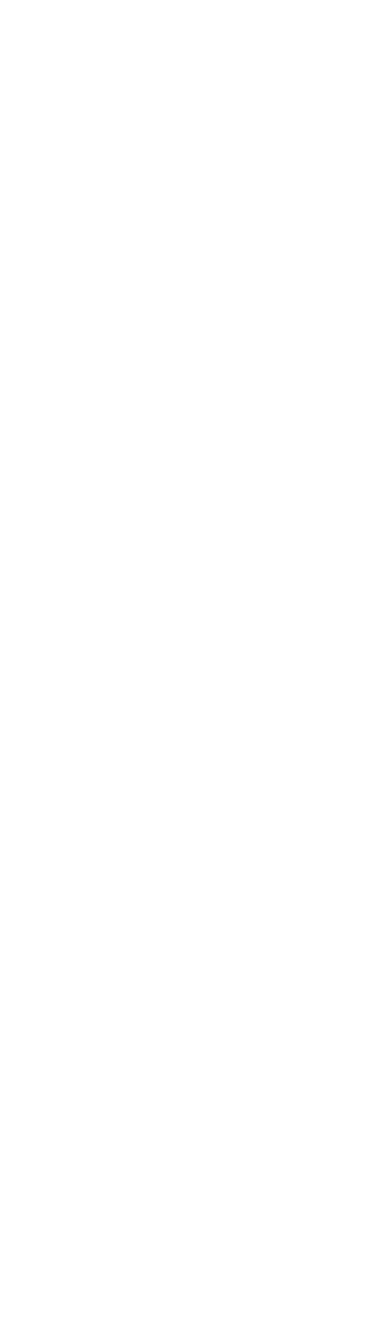
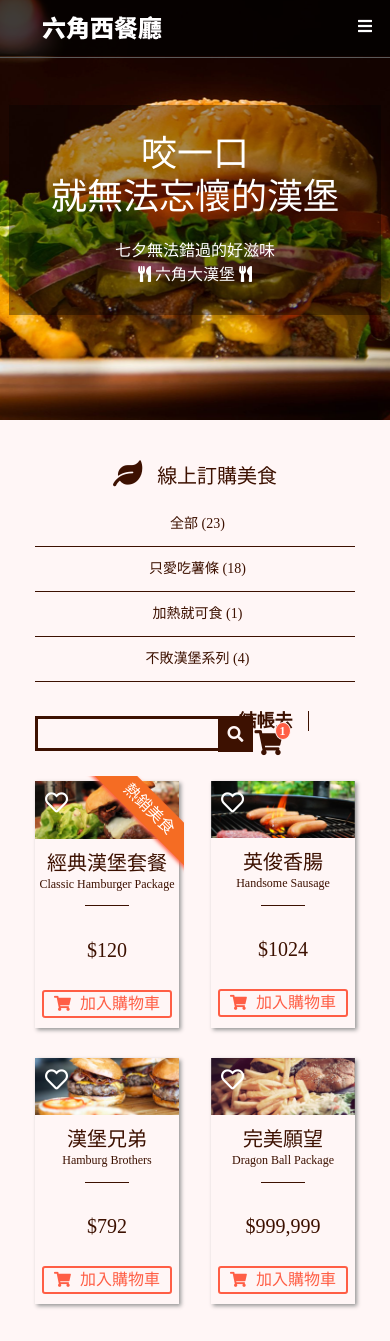
Before and after one commit to moonstrand/RWD-Final, a plain HTML site: page cart.html in a window 390 px wide. Shown: the top 1341 px of the page. Before the commit the page ends 844 px from the top, so only its background shows below. Drawn offline with Linux system fonts and the light colour scheme.

Commit message:
update all

```diff
--- a/cart.html
+++ b/cart.html
@@ -0,0 +1,152 @@
+<!DOCTYPE html>
+<html lang="en">
+<head>
+    <meta charset="UTF-8">
+    <meta http-equiv="X-UA-Compatible" content="IE=edge">
+    <meta name="viewport" content="width=device-width, initial-scale=1.0">
+    <meta name="keywords" content="六角西餐廳,西餐,漢堡,六角大漢堡,薯條,帕金森,梅在帕,高雄一口吃,廟口小霸王,春天也來了,高雄市中正五路到底">
+    <meta name='description' content='六角西餐廳 滿足您的挑剔味蕾'/>
+    <title>六角西餐廳</title>
+    <meta property="og:title" content="六角西餐廳" />
+    <meta property="og:url" content="#" />
+    <meta property="og:image" content="images/Bitmap.png"/>
+
+    <link rel="stylesheet" href="css/css reset.css">
+    <link rel="stylesheet" href="css/all.min.css">
+    <link rel="stylesheet" href="css/buttons-core.css">
+    <link rel="stylesheet" href="css/buttons.css">
+    <link rel="stylesheet" href="css/style.css">
+    <script src="js/jquery-3.6.0.min.js"></script>
+    <script src="js/all.js"></script>
+</head>
+<body>
+    <div class="wrap">
+        <div class="header">
+            <h1><a href="index.html">六角西餐廳</a></h1>
+            <a href="#" class="showmenu"><i class="fas fa-bars"></i></a>
+            <ul class="menu">
+                <li>
+                    <a href="index.html">首頁</a>
+                </li>
+                <li>
+                    <a href="cart.html">購物車</a>
+                </li>
+                <li>
+                    <a href="login.html">登入</a>
+                </li>
+            </ul>
+        </div>
+        <div class="banner">
+            <div class="banner-content">
+                <h2><span>咬一口</span>就無法忘懷的漢堡</h2>
+                <p>
+                    七夕無法錯過的好滋味 <br>
+                    <i class="fas fa-utensils"></i> 六角大漢堡 <i class="fas fa-utensils"></i>
+                </p>
+            </div>
+        </div>
+        <div class="cart">
+            <div class="aside">
+                <h2><i class="fas fa-leaf"></i>線上訂購美食</h2>
+                <ul>
+                    <li>
+                        <a href="#">全部 (23)</a>
+                    </li>
+                    <li>
+                        <a href="#">只愛吃薯條 (18)</a>
+                    </li>
+                    <li>
+                        <a href="#">加熱就可食 (1)</a>
+                    </li>
+                    <li>
+                        <a href="#">不敗漢堡系列 (4)</a>
+                    </li>
+                </ul>
+            </div>
+            <div class="cart-container">
+                <div class="cart-nav">
+                    <div class="search">
+                        <input type="text">
+                        <a href="#"><i class="fas fa-search"></i></a>
+                    </div>
+                    <div class="cart-list">
+                        <a href="#" class="pay">結帳去</a>
+                        <a href="#">
+                            <i class="fas fa-shopping-cart"><span>1</span></i>
+                        </a>
+                    </div>
+                </div>
+                <div class="cart-item">
+                    <ul>
+                        <li>
+                            <a href="#" class="like"><i class="far fa-heart"></i></a>
+                            <div class="hot-wrap">
+                                <div class="hot">熱銷美食</div>
+                            </div>
+                            <img src="images/product_1.png" alt="經典漢堡套餐">
+                            <h2>經典漢堡套餐</h2>
+                            <h3>Classic Hamburger Package</h3>
+                            <p>$120</p>
+                            <a href="#" class="join"><i class="fas fa-shopping-cart"></i>加入購物車</a>
+                        </li>
+                        <li>
+                            <a href="#" class="like"><i class="far fa-heart"></i></a>
+                            <img src="images/product_2.png" alt="英俊香腸">
+                            <h2>英俊香腸</h2>
+                            <h3>Handsome Sausage</h3>
+                            <p>$1024</p>
+                            <a href="#" class="join"><i class="fas fa-shopping-cart"></i>加入購物車</a>
+                        </li>
+                        <li>
+                            <a href="#" class="like"><i class="far fa-heart"></i></a>
+                            <img src="images/product_3.png" alt="漢堡兄弟">
+                            <h2>漢堡兄弟</h2>
+                            <h3>Hamburg Brothers</h3>
+                            <p>$792</p>
+                            <a href="#" class="join"><i class="fas fa-shopping-cart"></i>加入購物車</a>
+                        </li>
+                        <li>
+                            <a href="#" class="like"><i class="far fa-heart"></i></a>
+                            <img src="images/product_4.png" alt="完美願望">
+                            <h2>完美願望</h2>
+                            <h3>Dragon Ball Package</h3>
+                            <p>$999,999</p>
+                            <a href="#" class="join"><i class="fas fa-shopping-cart"></i>加入購物車</a>
+                        </li>
+                    </ul>
+                </div>
+            </div>
+        </div>
+        <div class="footer">
+            <div class="information">
+                <h2>關於 六角西餐廳</h2>
+                <p>
+                    Curabitur lobortis id lorem id bibndum. Ut id consectetur magna. Quisque volutpat augue enim, pulvinar lobortis nibh lacinia at.
+                </p>
+            </div>
+            <div class="contact">
+                <h2>聯絡方式</h2>
+                <ul>
+                    <li>高雄市中正五路到底</li>
+                    <li><a href="#">+886 886 886</a></li>
+                    <li><a href="#">service@hexschool.com</a></li>
+                </ul>
+            </div>
+            <div class="logo">
+                <h2><a href="index.html" class="hex">六角西餐廳</a></h2>
+                <ul class="social">
+                    <li>
+                        <a href="#" class="google"><i class="fab fa-google-plus-square"></i></a>
+                    </li>
+                    <li>
+                        <a href="#" class="tw"><i class="fab fa-twitter-square"></i></a>
+                    </li>
+                    <li>
+                        <a href="#" class="fb"><i class="fab fa-facebook-square"></i></a>
+                    </li>
+                </ul>
+            </div>
+        </div>
+    </div>
+</body>
+</html>
--- a/css/style.css
+++ b/css/style.css
@@ -36,6 +36,12 @@ img {
     text-indent: 101%;
     white-space: nowrap;
     overflow: hidden;
+}
+
+@media (max-width:320px) {
+    .header h1 a {
+        margin: 16px 20px;
+    }
 }
 
 /* 表頭選單 */
@@ -123,11 +129,18 @@ img {
 
 .banner-content h2{
     font-size: 36px;
+    line-height: 1.2;
     padding-bottom: 20px;
 }
 
 .banner-content p {
     font-size: 16px;
+}
+
+@media (max-width:568px) {
+    .banner h2 span {
+        display: block;
+    }
 }
 
 /* 表尾區塊 */
@@ -179,6 +192,7 @@ img {
     width: 243px;
     height: 48px;
     background: url(../images/logo_l\(null\).svg) no-repeat;
+    padding: 0;
 }
 
 .social {
@@ -204,11 +218,17 @@ img {
 
 @media (max-width:768px) {
     .footer {
-        padding:43px 10px;
+        flex-direction: column;
+        padding: 15px 5px 5px 5px;
+    }
+
+    .footer .information, .footer .contact, .footer .logo {
+        width: 100%;
+        padding: 15px 0;
     }
 
     .footer .logo {
-        justify-content: space-evenly;
+        justify-content: flex-end;
     }
 }
 
@@ -216,16 +236,6 @@ img {
     .footer {
         flex-direction: column;
         align-items: center;
-        padding: 20px 5px;
-    }
-
-    .footer .information, .footer .contact, .footer .logo {
-        width: 90%;
-        padding: 15px 0;
-    }
-
-    .logo .hex {
-        margin-bottom: 20px;
     }
 }
 
@@ -304,10 +314,6 @@ img {
 }
 
 @media (max-width:568px) {
-    .main h2 {
-        padding-bottom: 10px;
-    }
-
     .main h2:before {
         left: 15%;
     }
@@ -328,6 +334,16 @@ img {
     .item li {
         width: 80%;
         margin: 30px 1%;
+    }
+}
+
+@media (max-width:320px) {
+    .main h2:before {
+        left: 0%;
+    }
+
+    .main h2:after {
+        right: 0%;
     }
 }
 
@@ -464,18 +480,19 @@ img {
 
 .position .map-form {
     display: flex;
+    justify-content: space-between;
     margin: 0 2%;
 }
 
 .map-form img {
-    max-width: 45%;
+    max-width: 48%;
+    object-fit: cover;
 }
 
 .position form {
     display: flex;
     flex-direction: column;
-    width: 50%;
-    padding-left: 5%;
+    width: 48%;
 }
 
 .position label {
@@ -512,45 +529,48 @@ img {
     opacity: 0.8;
 }
 
-@media (max-width:568px) {
+@media (max-width:768px) {
     .position .map-form {
         flex-direction: column;
         align-items: center;
+    }
+
+    .position form {
+        width: 90%;
+        padding: 0;
     }
 
     .map-form img {
         max-width: 90%;
         padding-bottom: 30px;
     }
+}
 
-    .position form {
-        width: 90%;
-        padding: 0;
-    }
-}
 /* 首頁結束 */
 
 
-/* 登入介面 */
+/* 登入頁面 */
 
 .login {
     background: #fff6f6;
+    color: #3D1101;
     padding: 50px 0;
 }
 
-.login-main {
+/* .login-main {
     max-width: 300px;
     margin:0 auto;
     display: flex;
     flex-direction: column;
     align-items: center;
     color: #3D1101;
-}
+} */
 
 .login-main h2, .login-main h3 {
     font-size: 48px;
     font-weight: bold;
     padding-bottom: 5px;
+    text-align: center;
 }
 
 .login-main h3 {
@@ -559,6 +579,8 @@ img {
 }
 
 .login-main form {
+    max-width: 300px;
+    margin:0 auto;
     border-top: 3px solid #FF5E45;
     padding: 15px 21px;
     box-shadow: 2px 2px 4px 1px #b3b3b3;
@@ -585,14 +607,14 @@ img {
     position: relative;
 }
 
-.login-mail .far.fa-envelope, .login-password .fas.fa-lock {
+.login-mail i, .login-password i {
     position: absolute;
     color: rgba(61,17,0,0.50);
     top: 40%;
     left: 4%;
 }
 
-.login-password .fas.fa-lock {
+.login-password i {
     top: 52%;
     left: 4%;
 }
@@ -631,9 +653,9 @@ img {
     background: rgba(0, 0, 0, 0.35);
 }
 
-/* 登入介面結束 */
+/* 登入頁面結束 */
 
-/* 註冊介面 */
+/* 註冊頁面 */
 
 .register {
     background: #fff6f6;
@@ -696,14 +718,14 @@ img {
     position: relative;
 }
 
-.register-mail .far.fa-envelope, .register-password .fas.fa-lock {
+.register-mail i, .register-password i {
     position: absolute;
     color: rgba(61,17,0,0.50);
     top: 41%;
     left: 3%;
 }
 
-.register-password .fas.fa-lock {
+.register-password i {
     top: 23%;
 }
 
@@ -740,3 +762,302 @@ img {
 .register-btn .orange:hover {
     opacity: 0.7;
 }
+
+@media (max-width:320px) {
+    .register-main {
+        flex-direction: column;
+    }
+
+    .register-main .rule, .register-main .register-form {
+        width: 100%;
+    }
+
+    .register-main .rule {
+        padding-bottom: 15px;
+    }
+
+    .register-form .orange {
+        width: 100%;
+        margin: 15px auto 0 auto;
+    }
+}
+
+/* 註冊頁面結束 */
+
+/* 購物車頁面 */
+
+.cart {
+    background: #fff6f6;
+    color: #3D1101;
+    display: flex;
+    padding: 40px 35px;
+}
+
+@media (max-width:768px) {
+    .cart {
+        flex-direction: column;
+    }
+}
+
+.aside {
+    width: 23%;
+}
+
+.aside i {
+    font-size: 26px;
+    padding-right: 15px;
+}
+
+.aside h2 {
+    font-size: 20px;
+    padding-bottom: 16px;
+}
+
+.aside a {
+    display: block;
+    color: #3D1101;
+    padding: 15px 0 15px 5px;
+    border-bottom: 1px solid #3D1101;
+    transition: 0.3s ease;
+}
+
+.aside a:hover {
+    background: #3D1101;
+    color: #FAFAFA;
+}
+
+@media (max-width:768px) {
+    .aside {
+        width: 100%;
+        text-align: center;
+    }
+    .aside ul {
+        display: flex;
+        flex-direction: column;
+    }
+
+    .aside a {
+        font-size: 14px;
+        border-bottom: 1px solid #3D1101;
+    }
+}
+
+.cart-container {
+    width: 78%;
+    padding-left: 2%;
+}
+
+.cart-nav {
+    display: flex;
+    justify-content: space-between;
+    align-items: center;
+    padding-bottom: 26px;
+}
+
+.search {
+    position: relative;
+    width: 70%;
+}
+
+.search input {
+    width: 90%;
+    padding: 7px 0;
+    border-radius: 0;
+    border: 3px solid #3D1101;
+    border-right: none;
+    background: #fff6f6;
+}
+
+.search a {
+    position: absolute;
+    background: #3D1101;
+    color: #fff6f6;
+    padding: 6.5px;
+    border: 3px solid #3D1101;
+    transition: 0.3s ease;
+}
+
+.search a:hover {
+    background: #a32c00;
+}
+
+.cart-list a {
+    font-size: 18px;
+    font-weight: bold;
+    color: #3D1101;
+    transition: 0.3s ease;
+}
+
+.cart-list a:hover {
+    color: #a32c00;
+}
+
+.cart-list .pay {
+    padding-right: 16px;
+    border-right: 1px solid #3D1101;
+}
+
+.cart-list i {
+    position: relative;
+    padding-left: 16px;
+    font-size: 25px;
+}
+
+.cart-list i span {
+    position: absolute;
+    top: -8px;
+    right: -8px;
+    font-size: 12px;
+    padding: 2px 4px;
+    color: #fff;
+    background: #FF5E45;
+    border: 1px solid #fff6f6;
+    border-radius: 50%;
+}
+
+@media (max-width:768px) {
+    .cart-container {
+        width: 100%;
+        padding: 30px 0 0 0;
+    }
+}
+
+@media (max-width:568px) {
+    .search {
+        width: 65%;
+    }
+}
+
+@media (max-width:320px) {
+    .cart-nav {
+        flex-direction: column;
+    }
+
+    .search input {
+        padding: 5px 0;
+        border: 2px solid #3D1101;
+        border-right: none;
+    }
+
+    .search {
+        width: 100%;
+        padding-bottom: 20px;
+    }
+
+    .search a {
+        padding: 3.5px;
+    }
+}
+
+.cart-item ul {
+    display: flex;
+    justify-content: space-between;
+    flex-wrap: wrap;
+}
+
+.cart-item li {
+    width: 32.3333%;
+    position: relative;
+    text-align: center;
+    box-shadow: 2px 2px 4px 0 #979797;
+    padding-bottom: 10px;
+    margin-bottom: 30px;
+}
+
+.cart-item .like {
+    position: absolute;
+    top: 10px;
+    left: 10px;
+    color: #FFF;
+    font-size: 23px;
+}
+
+.cart-item .far.fa-heart:hover {
+    font-weight: bold;
+}
+
+.cart-item .far.fa-heart.fill {
+    font-weight: bold;
+}
+
+.cart-item .hot-wrap {
+    width: 100px;
+    height: 100px;
+    overflow: hidden;
+    position: absolute;
+    top: -5px;
+    right: -5px;
+}
+
+.cart-item .hot-wrap .hot {
+    position: relative;
+    background: #F56C23;
+    color: #fff;
+    top: 18px;
+    right: 10px;
+    width: 150px;
+    padding: 7px 5px;
+    transform: rotate(45deg);
+    box-shadow: 0 2px 4px #FF5E45;
+}
+
+.cart-item h2 {
+    padding: 11px 0 5px 0;
+    font-size: 20px;
+}
+
+.cart-item h3 {
+    position: relative;
+    font-size: 12px;
+    padding-bottom: 50px;
+}
+
+.cart-item h3:before {
+    content: "";
+    position: absolute;
+    top: 45%;
+    left: 35%;
+    background: #3D1101;
+    width: 30%;
+    height: 1px;
+}
+
+.cart-item p {
+    font-size: 20px;
+    padding-bottom: 30px;
+}
+
+.cart-item .join {
+    display: block;
+    width: 90%;
+    margin:0 auto;
+    padding: 4px 0;
+    color: #FF5E45;
+    border: 2px solid #FF5E45;
+    border-radius: 3px;
+    transition: 0.3s ease;
+}
+
+.cart-item .join:hover {
+    color: #FAFAFA;
+    background: #FF5E45;
+}
+
+.cart-item .join i {
+    font-size: 15px;
+    margin-right: 9px;
+}
+
+@media (max-width:568px) {
+    .cart-item li {
+        width: 45%;
+    }
+}
+
+@media (max-width:320px) {
+    .cart-item li {
+        width: 100%;
+    }
+}
+
+/* 購物車頁面結束 */
--- a/js/all.js
+++ b/js/all.js
@@ -3,4 +3,8 @@ $(document).ready(function () {
         e.preventDefault();
         $('body').toggleClass('menu-show');
     });
+    $('.far.fa-heart').click(function (e) {
+        e.preventDefault();
+        $(this).toggleClass('fill');
+    });
 });
```
Also changed, not shown: index.html (+3 -3 lines), layout.html (+3 -3 lines), login.html (+3 -3 lines), register.html (+3 -3 lines).
